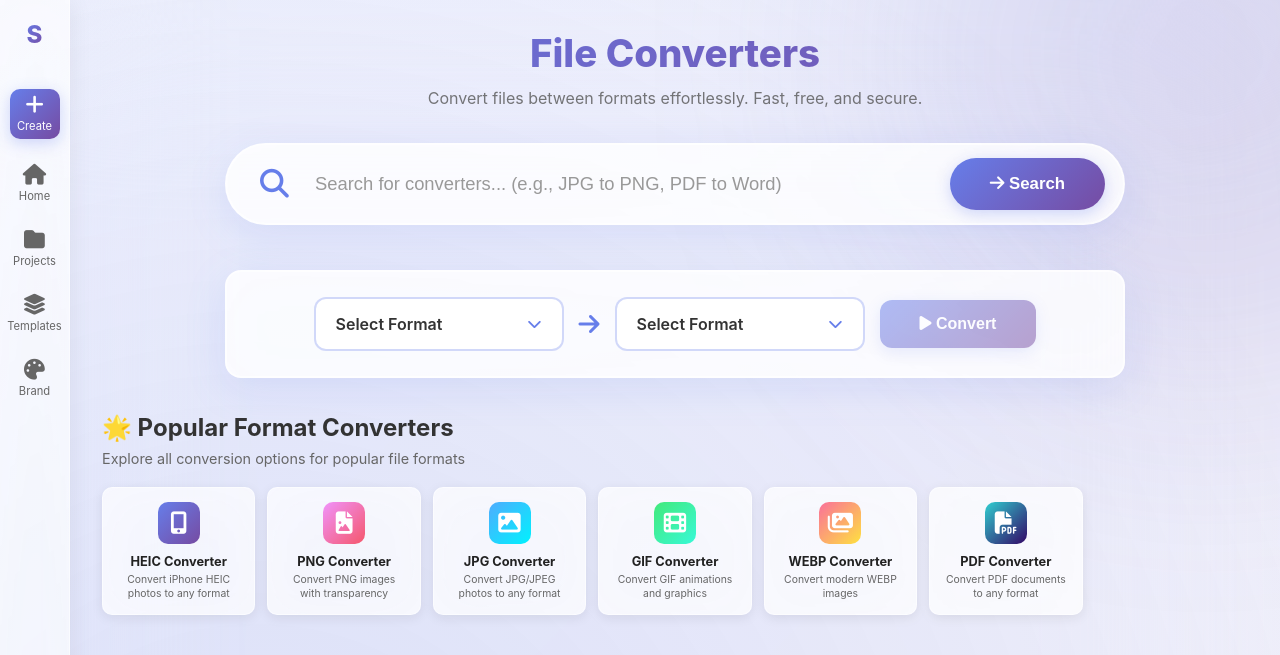
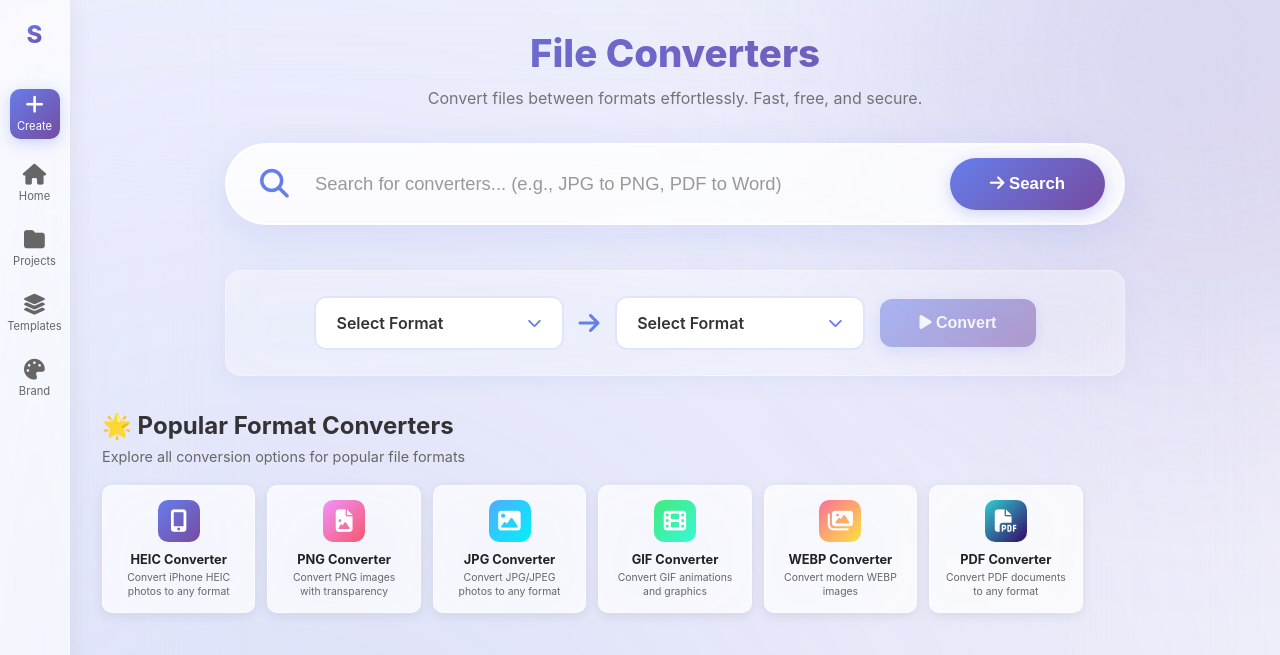
Before and after one commit to perera176-commits/Sigiri, a plain HTML site: page frontend/converters.html in a window 1280 px wide. Shown: the top 655 px of the page. Drawn offline with Linux system fonts and the light colour scheme.

Commit message:
Make format selector blend seamlessly with background
- Reduced background opacity from 0.85 to 0.4 for better blending
- Softened border from 2px to 1px with lower opacity
- Reduced box shadow intensity for subtle elevation
- Made dropdown buttons semi-transparent (0.95) with backdrop blur
- Lighter border color on dropdown buttons
- More cohesive glass morphism effect throughout

```diff
--- a/frontend/converters.html
+++ b/frontend/converters.html
@@ -299,12 +299,12 @@
         .format-selector {
             max-width: 900px;
             margin: 35px auto;
-            background: rgba(255, 255, 255, 0.85);
+            background: rgba(255, 255, 255, 0.4);
             backdrop-filter: blur(30px);
             border-radius: 16px;
             padding: 25px;
-            box-shadow: 0 10px 40px rgba(102, 126, 234, 0.15);
-            border: 2px solid rgba(255, 255, 255, 0.6);
+            box-shadow: 0 4px 20px rgba(102, 126, 234, 0.08);
+            border: 1px solid rgba(255, 255, 255, 0.3);
             position: relative;
             z-index: 50;
         }
@@ -338,8 +338,8 @@
         }
         .dropdown-btn {
             width: 100%;
-            background: white;
-            border: 2px solid rgba(102, 126, 234, 0.3);
+            background: rgba(255, 255, 255, 0.95);
+            border: 2px solid rgba(102, 126, 234, 0.2);
             border-radius: 12px;
             padding: 15px 20px;
             font-size: 1rem;
@@ -352,6 +352,7 @@
             transition: all 0.3s;
             position: relative;
             z-index: 101;
+            backdrop-filter: blur(10px);
         }
         .dropdown-btn:hover {
             border-color: #667eea;
```
